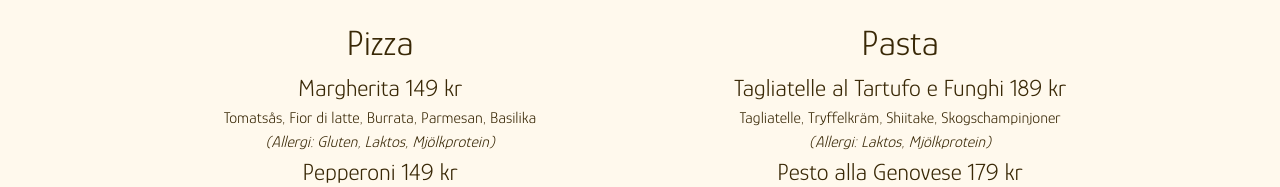
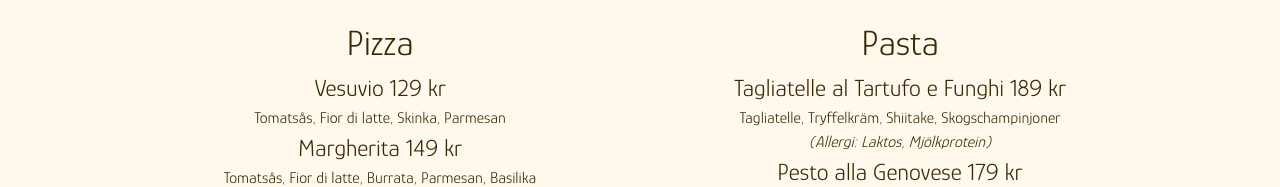
Before and after one commit to Woori-AB/website, a Next.js app: page / in a window 1280 px wide. Shown: the part 1224-1411 px from the top of the page. Built offline with nearby package versions, Linux system fonts and the light colour scheme; a web font is replaced by a local one.

Commit message:
add vesuvio

```diff
--- a/src/app/page.tsx
+++ b/src/app/page.tsx
@@ -141,6 +141,8 @@ export default function Home() {
             <div className="flex flex-col items-center text-center">
               <h1>Pizza</h1>
               <div className="flex flex-col items-center text-center">
+                <h2>Vesuvio 129 kr</h2>
+                <span>Tomatsås, Fior di latte, Skinka, Parmesan</span>
                 <h2>Margherita 149 kr</h2>
                 <span>
                   Tomatsås, Fior di latte, Burrata, Parmesan, Basilika
```
